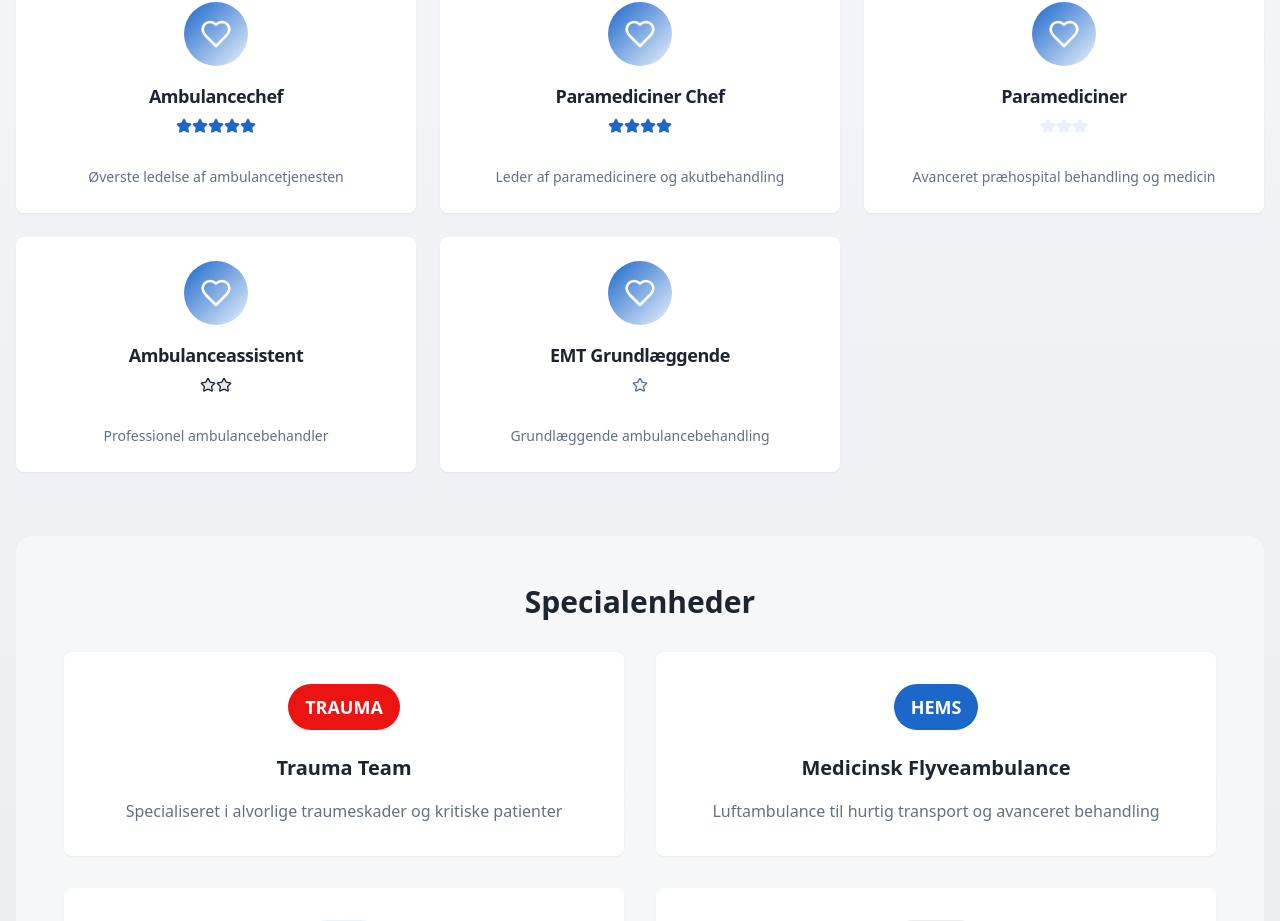
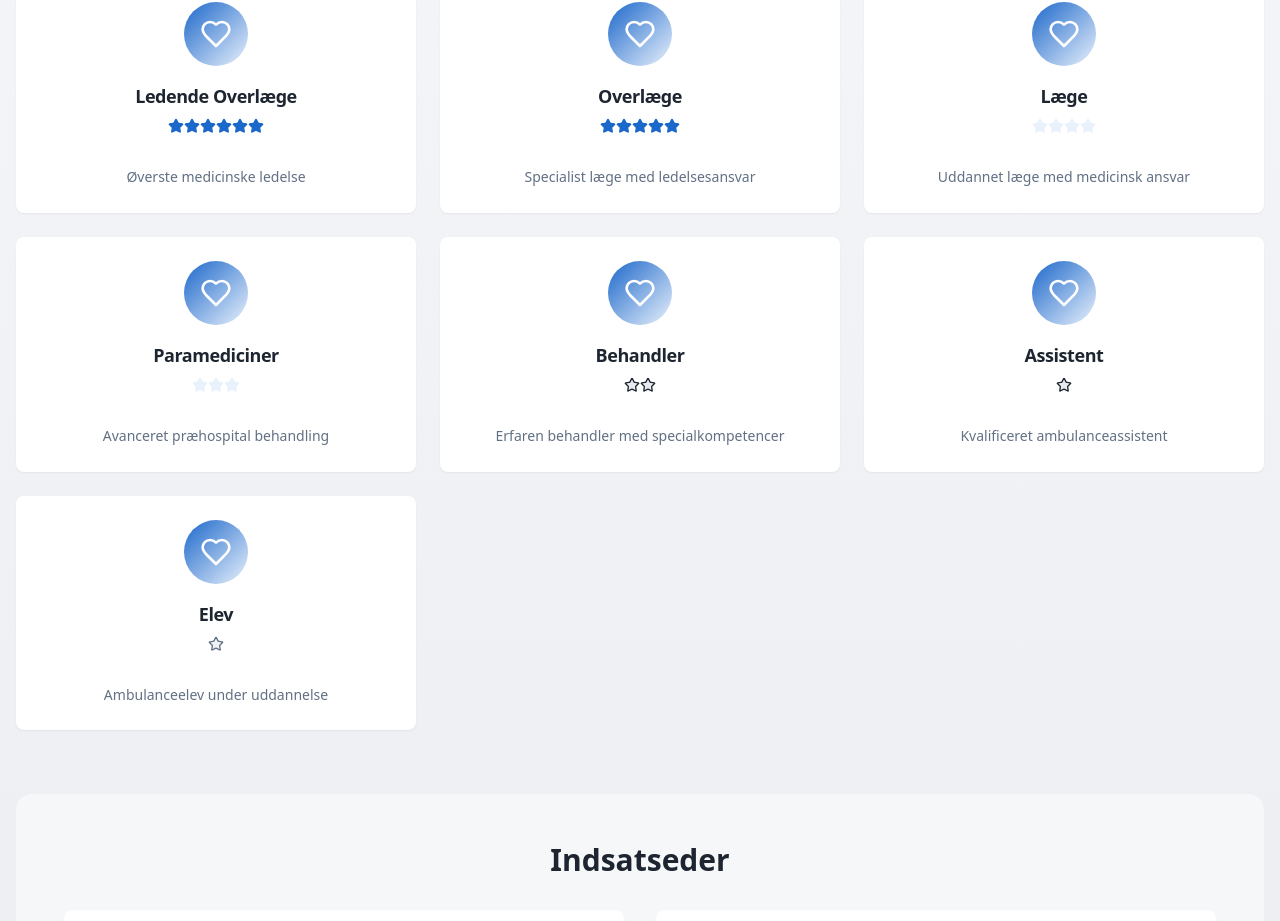
Before and after one commit to mgjepzen-beep/nordjysk-kommando-hjem, a React (Vite) app: page /rangorden/ems in a window 1280 px wide. Shown: the part 486-1407 px from the top of the page. Built offline with nearby package versions, Linux system fonts and the light colour scheme; the HTML template or start-up script is replaced by a standard one.

Commit message:
Update EMS rankings and units

```diff
--- a/package.json
+++ b/package.json
@@ -12,6 +12,7 @@
   },
   "dependencies": {
     "@hookform/resolvers": "^3.10.0",
+    "@huggingface/transformers": "^3.7.3",
     "@radix-ui/react-accordion": "^1.2.11",
     "@radix-ui/react-alert-dialog": "^1.1.14",
     "@radix-ui/react-aspect-ratio": "^1.1.7",
--- a/src/pages/rankings/EmsRankings.tsx
+++ b/src/pages/rankings/EmsRankings.tsx
@@ -5,32 +5,44 @@ import { Heart, Star } from "lucide-react";
 const EmsRankings = () => {
   const emsRanks = [
     {
-      rank: "Ambulancechef",
-      description: "Øverste ledelse af ambulancetjenesten",
+      rank: "Ledende Overlæge",
+      description: "Øverste medicinske ledelse",
+      stars: 6,
+      color: "primary"
+    },
+    {
+      rank: "Overlæge",
+      description: "Specialist læge med ledelsesansvar",
       stars: 5,
       color: "primary"
     },
     {
-      rank: "Paramediciner Chef",
-      description: "Leder af paramedicinere og akutbehandling",
+      rank: "Læge",
+      description: "Uddannet læge med medicinsk ansvar",
       stars: 4,
-      color: "primary"
+      color: "accent"
     },
     {
       rank: "Paramediciner",
-      description: "Avanceret præhospital behandling og medicin",
+      description: "Avanceret præhospital behandling",
       stars: 3,
       color: "accent"
     },
     {
-      rank: "Ambulanceassistent",
-      description: "Professionel ambulancebehandler",
+      rank: "Behandler",
+      description: "Erfaren behandler med specialkompetencer",
       stars: 2,
       color: "secondary"
     },
     {
-      rank: "EMT Grundlæggende",
-      description: "Grundlæggende ambulancebehandling",
+      rank: "Assistent",
+      description: "Kvalificeret ambulanceassistent",
+      stars: 1,
+      color: "secondary"
+    },
+    {
+      rank: "Elev",
+      description: "Ambulanceelev under uddannelse",
       stars: 1,
       color: "muted"
     }
@@ -38,27 +50,21 @@ const EmsRankings = () => {
 
   const emsUnits = [
     {
-      name: "Trauma Team",
-      description: "Specialiseret i alvorlige traumeskader og kritiske patienter",
-      badge: "TRAUMA",
-      color: "emergency-red"
-    },
-    {
-      name: "Medicinsk Flyveambulance",
-      description: "Luftambulance til hurtig transport og avanceret behandling",
+      name: "Helicopter Emergency Medical Services",
+      description: "Luftambulance med avanceret medicinsk udstyr til hurtig transport",
       badge: "HEMS",
       color: "primary"
     },
     {
-      name: "Neonatal Transport",
-      description: "Specialiseret transport af nyfødte og kritisk syge børn",
-      badge: "NICU",
+      name: "Water Emergency Medical Services",
+      description: "Specialiseret vandambulance til maritime redningsoperationer",
+      badge: "VEMS",
       color: "accent"
     },
     {
-      name: "Psykiatrisk Beredskab",
-      description: "Håndtering af psykiatriske kriser og mentale sundhedssituationer",
-      badge: "PSYCH",
+      name: "Tactical Emergency Medical Services",
+      description: "Taktisk medicinsk støtte til politiets specialenheder",
+      badge: "TEMS",
       color: "secondary"
     }
   ];
@@ -122,7 +128,7 @@ const EmsRankings = () => {
         {/* Special Units */}
         <div className="bg-card/50 rounded-2xl p-8 lg:p-12">
           <h2 className="text-3xl font-bold text-foreground mb-8 text-center">
-            Specialenheder
+            Indsatseder
           </h2>
           <div className="grid grid-cols-1 md:grid-cols-2 gap-8">
             {emsUnits.map((unit, index) => (
--- /dev/null
+++ b/src/utils/backgroundRemoval.ts
@@ -0,0 +1,122 @@
+import { pipeline, env } from '@huggingface/transformers';
+
+// Configure transformers.js to always download models
+env.allowLocalModels = false;
+env.useBrowserCache = false;
+
+const MAX_IMAGE_DIMENSION = 1024;
+
+function resizeImageIfNeeded(canvas: HTMLCanvasElement, ctx: CanvasRenderingContext2D, image: HTMLImageElement) {
+  let width = image.naturalWidth;
+  let height = image.naturalHeight;
+
+  if (width > MAX_IMAGE_DIMENSION || height > MAX_IMAGE_DIMENSION) {
+    if (width > height) {
+      height = Math.round((height * MAX_IMAGE_DIMENSION) / width);
+      width = MAX_IMAGE_DIMENSION;
+    } else {
+      width = Math.round((width * MAX_IMAGE_DIMENSION) / height);
+      height = MAX_IMAGE_DIMENSION;
+    }
+
+    canvas.width = width;
+    canvas.height = height;
+    ctx.drawImage(image, 0, 0, width, height);
+    return true;
+  }
+
+  canvas.width = width;
+  canvas.height = height;
+  ctx.drawImage(image, 0, 0);
+  return false;
+}
+
+export const removeBackground = async (imageElement: HTMLImageElement): Promise<Blob> => {
+  try {
+    console.log('Starting background removal process...');
+    const segmenter = await pipeline('image-segmentation', 'Xenova/segformer-b0-finetuned-ade-512-512',{
+      device: 'webgpu',
+    });
+
+    // Convert HTMLImageElement to canvas
+    const canvas = document.createElement('canvas');
+    const ctx = canvas.getContext('2d');
+
+    if (!ctx) throw new Error('Could not get canvas context');
+
+    // Resize image if needed and draw it to canvas
+    const wasResized = resizeImageIfNeeded(canvas, ctx, imageElement);
+    console.log(`Image ${wasResized ? 'was' : 'was not'} resized. Final dimensions: ${canvas.width}x${canvas.height}`);
+
+    // Get image data as base64
+    const imageData = canvas.toDataURL('image/jpeg', 0.8);
+    console.log('Image converted to base64');
+
+    // Process the image with the segmentation model
+    console.log('Processing with segmentation model...');
+    const result = await segmenter(imageData);
+
+    console.log('Segmentation result:', result);
+
+    if (!result || !Array.isArray(result) || result.length === 0 || !result[0].mask) {
+      throw new Error('Invalid segmentation result');
+    }
+
+    // Create a new canvas for the masked image
+    const outputCanvas = document.createElement('canvas');
+    outputCanvas.width = canvas.width;
+    outputCanvas.height = canvas.height;
+    const outputCtx = outputCanvas.getContext('2d');
+
+    if (!outputCtx) throw new Error('Could not get output canvas context');
+
+    // Draw original image
+    outputCtx.drawImage(canvas, 0, 0);
+
+    // Apply the mask
+    const outputImageData = outputCtx.getImageData(
+      0, 0,
+      outputCanvas.width,
+      outputCanvas.height
+    );
+    const data = outputImageData.data;
+
+    // Apply inverted mask to alpha channel
+    for (let i = 0; i < result[0].mask.data.length; i++) {
+      // Invert the mask value (1 - value) to keep the subject instead of the background
+      const alpha = Math.round((1 - result[0].mask.data[i]) * 255);
+      data[i * 4 + 3] = alpha;
+    }
+
+    outputCtx.putImageData(outputImageData, 0, 0);
+    console.log('Mask applied successfully');
+
+    // Convert canvas to blob
+    return new Promise((resolve, reject) => {
+      outputCanvas.toBlob(
+        (blob) => {
+          if (blob) {
+            console.log('Successfully created final blob');
+            resolve(blob);
+          } else {
+            reject(new Error('Failed to create blob'));
+          }
+        },
+        'image/png',
+        1.0
+      );
+    });
+  } catch (error) {
+    console.error('Error removing background:', error);
+    throw error;
+  }
+};
+
+export const loadImage = (file: Blob): Promise<HTMLImageElement> => {
+  return new Promise((resolve, reject) => {
+    const img = new Image();
+    img.onload = () => resolve(img);
+    img.onerror = reject;
+    img.src = URL.createObjectURL(file);
+  });
+};
```
Also changed, not shown: 2 other files (tests, documents, lock files or other folders).
